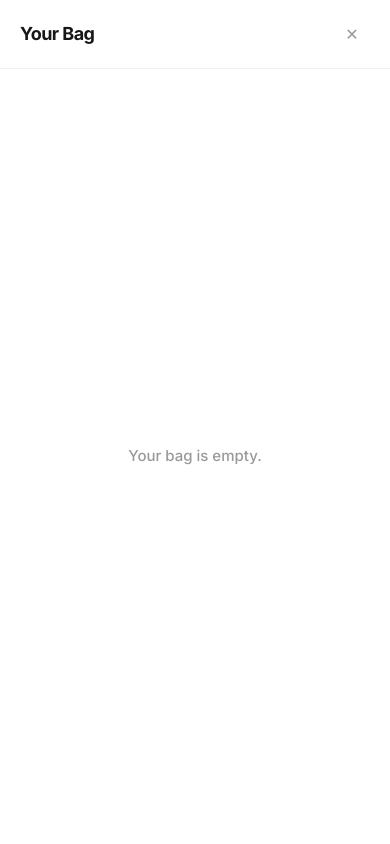
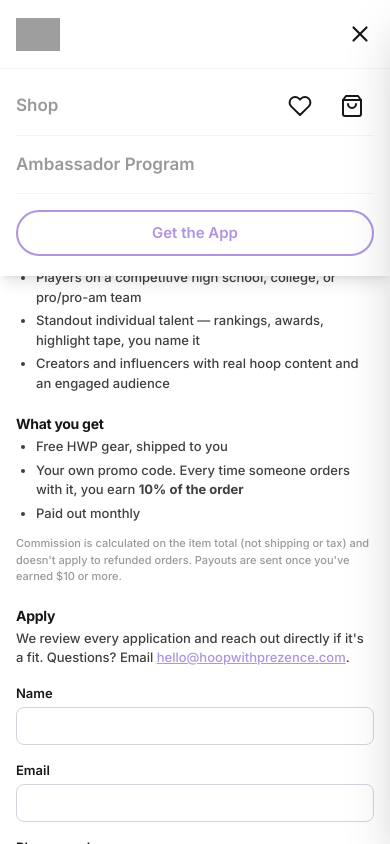
Before and after one commit to teobuilds/hwp-waitlist-site, a Next.js app: page /ambassadors in a window 390 px wide. Both pictures are taken after a click on the button "Open menu". Shown: the top 844 px of the page. Built offline with nearby package versions, Linux system fonts and the light colour scheme; grey boxes are pictures that could not be loaded.

Commit message:
Mobile hamburger menu; remove 'What you do' from ambassador page
Co-Authored-By: Claude Sonnet 5.5 <noreply@anthropic.com>

```diff
--- a/app/ambassadors/page.tsx
+++ b/app/ambassadors/page.tsx
@@ -35,15 +35,6 @@ export default function AmbassadorsPage() {
               <li>Your own promo code. Every time someone orders with it, you earn <strong>10% of the order</strong></li>
               <li>Paid out monthly</li>
             </ul>
-          </div>
-
-          <div>
-            <h2 className="mb-1.5 text-[14px] md:text-[17px]" style={{ color: '#171717', fontWeight: 700, letterSpacing: '-0.02em' }}>What you do</h2>
-            <ul className="list-disc pl-5 flex flex-col gap-1">
-              <li>Make 3 videos repping HWP</li>
-              <li>Post a story that sends your followers to HWP to buy</li>
-              <li>Tag #HWPambassador so it&apos;s clear the gear was gifted</li>
-            </ul>
             <p className="mt-3 text-[11px] md:text-[13px]" style={{ color: '#999999' }}>Commission is calculated on the item total (not shipping or tax) and doesn&apos;t apply to refunded orders. Payouts are sent once you&apos;ve earned $10 or more.</p>
           </div>
 
--- a/components/Navbar.tsx
+++ b/components/Navbar.tsx
@@ -1,15 +1,66 @@
 'use client';
 
+import { useEffect, useState } from 'react';
 import Link from 'next/link';
 import Image from 'next/image';
+import { usePathname } from 'next/navigation';
 import { useCart } from '@/lib/cart-context';
 import { useFavorites } from '@/lib/favorites-context';
 import CartDrawer from './CartDrawer';
 import { APP_STORE_URL } from '@/lib/app-store';
 
+function HeartIcon({ size = 22 }: { size?: number }) {
+  return (
+    <svg width={size} height={size} viewBox="0 0 24 24" fill="none" stroke="#171717" strokeWidth="2" strokeLinecap="round" strokeLinejoin="round">
+      <path d="M20.8 4.6a5.5 5.5 0 0 0-7.8 0L12 5.6l-1-1a5.5 5.5 0 0 0-7.8 7.8l1 1L12 21l7.8-7.6 1-1a5.5 5.5 0 0 0 0-7.8Z" />
+    </svg>
+  );
+}
+
+function BagIcon({ size = 22 }: { size?: number }) {
+  return (
+    <svg width={size} height={size} viewBox="0 0 24 24" fill="none" stroke="#171717" strokeWidth="2" strokeLinecap="round" strokeLinejoin="round">
+      <path d="M6 2 3 6v14a2 2 0 0 0 2 2h14a2 2 0 0 0 2-2V6l-3-4Z" />
+      <path d="M3 6h18" />
+      <path d="M16 10a4 4 0 0 1-8 0" />
+    </svg>
+  );
+}
+
+function Badge({ count }: { count: number }) {
+  if (count <= 0) return null;
+  return (
+    <span
+      className="absolute -top-1 -right-1 min-w-[18px] h-[18px] px-1 rounded-full text-white text-[10px] flex items-center justify-center"
+      style={{ backgroundColor: '#AF94E0', fontWeight: 700 }}
+    >
+      {count}
+    </span>
+  );
+}
+
 export default function Navbar() {
   const { itemCount, openCart } = useCart();
   const { favorites } = useFavorites();
+  const [menuOpen, setMenuOpen] = useState(false);
+  const pathname = usePathname();
+
+  useEffect(() => {
+    setMenuOpen(false);
+  }, [pathname]);
+
+  useEffect(() => {
+    if (!menuOpen) return;
+    const onKey = (e: KeyboardEvent) => {
+      if (e.key === 'Escape') setMenuOpen(false);
+    };
+    window.addEventListener('keydown', onKey);
+    return () => window.removeEventListener('keydown', onKey);
+  }, [menuOpen]);
+
+  const grayLink = { fontWeight: 600, color: '#999999' } as const;
+  const hoverIn = (e: React.MouseEvent) => ((e.currentTarget as HTMLElement).style.color = '#AF94E0');
+  const hoverOut = (e: React.MouseEvent) => ((e.currentTarget as HTMLElement).style.color = '#999999');
 
   return (
     <nav className="fixed top-0 left-0 right-0 z-50 flex items-center justify-between px-4 py-3 md:px-6 md:py-4 bg-white">
@@ -17,57 +68,104 @@ export default function Navbar() {
         <Image src="/images/logo.png" alt="Hoop With Prezence" width={975} height={1024} className="w-[44px] h-auto md:w-[60px]" />
       </Link>
 
-      <div className="flex items-center gap-3 md:gap-4">
-        <Link href="/shop" className="transition-colors text-[13px] md:text-[15px]" style={{ fontWeight: 600, color: '#999999' }}
-          onMouseEnter={e => (e.currentTarget as HTMLAnchorElement).style.color = '#AF94E0'}
-          onMouseLeave={e => (e.currentTarget as HTMLAnchorElement).style.color = '#999999'}
-        >
+      {/* Desktop */}
+      <div className="hidden md:flex items-center gap-4">
+        <Link href="/shop" className="transition-colors text-[15px]" style={grayLink} onMouseEnter={hoverIn} onMouseLeave={hoverOut}>
           Shop
         </Link>
 
-        <Link
-          href="/favorites"
-          aria-label="View favorites"
-          className="relative w-9 h-9 md:w-10 md:h-10 flex items-center justify-center"
-        >
-          <svg width="22" height="22" viewBox="0 0 24 24" fill="none" stroke="#171717" strokeWidth="2" strokeLinecap="round" strokeLinejoin="round">
-            <path d="M20.8 4.6a5.5 5.5 0 0 0-7.8 0L12 5.6l-1-1a5.5 5.5 0 0 0-7.8 7.8l1 1L12 21l7.8-7.6 1-1a5.5 5.5 0 0 0 0-7.8Z" />
-          </svg>
-          {favorites.length > 0 && (
-            <span
-              className="absolute -top-1 -right-1 min-w-[18px] h-[18px] px-1 rounded-full text-white text-[10px] flex items-center justify-center"
-              style={{ backgroundColor: '#AF94E0', fontWeight: 700 }}
-            >
-              {favorites.length}
-            </span>
-          )}
+        <Link href="/favorites" aria-label="View favorites" className="relative w-10 h-10 flex items-center justify-center">
+          <HeartIcon />
+          <Badge count={favorites.length} />
         </Link>
 
-        <button
-          onClick={openCart}
-          aria-label="Open bag"
-          className="relative w-9 h-9 md:w-10 md:h-10 flex items-center justify-center"
-        >
-          <svg width="22" height="22" viewBox="0 0 24 24" fill="none" stroke="#171717" strokeWidth="2" strokeLinecap="round" strokeLinejoin="round">
-            <path d="M6 2 3 6v14a2 2 0 0 0 2 2h14a2 2 0 0 0 2-2V6l-3-4Z" />
-            <path d="M3 6h18" />
-            <path d="M16 10a4 4 0 0 1-8 0" />
-          </svg>
-          {itemCount > 0 && (
-            <span
-              className="absolute -top-1 -right-1 min-w-[18px] h-[18px] px-1 rounded-full text-white text-[10px] flex items-center justify-center"
-              style={{ backgroundColor: '#AF94E0', fontWeight: 700 }}
-            >
-              {itemCount}
-            </span>
-          )}
+        <button onClick={openCart} aria-label="Open bag" className="relative w-10 h-10 flex items-center justify-center">
+          <BagIcon />
+          <Badge count={itemCount} />
         </button>
 
         <a href={APP_STORE_URL} target="_blank" rel="noopener noreferrer">
-          <button className="btn-pill px-4 py-2 text-[13px] md:px-6 md:py-3 md:text-[15px]" style={{ fontWeight: 600, letterSpacing: '0em', lineHeight: 1.2 }}>
+          <button className="btn-pill px-6 py-3 text-[15px]" style={{ fontWeight: 600, letterSpacing: '0em', lineHeight: 1.2 }}>
             Get the App
           </button>
         </a>
+      </div>
+
+      {/* Mobile: hamburger */}
+      <button
+        type="button"
+        onClick={() => setMenuOpen(o => !o)}
+        aria-label={menuOpen ? 'Close menu' : 'Open menu'}
+        aria-expanded={menuOpen}
+        aria-controls="mobile-menu"
+        className="md:hidden relative w-11 h-11 -mr-2 flex items-center justify-center"
+      >
+        <svg width="26" height="26" viewBox="0 0 24 24" fill="none" stroke="#171717" strokeWidth="2" strokeLinecap="round">
+          {menuOpen ? (
+            <>
+              <path d="M6 6l12 12" />
+              <path d="M18 6L6 18" />
+            </>
+          ) : (
+            <>
+              <path d="M4 7h16" />
+              <path d="M4 12h16" />
+              <path d="M4 17h16" />
+            </>
+          )}
+        </svg>
+        {!menuOpen && itemCount + favorites.length > 0 && (
+          <span className="absolute top-2 right-2 w-2.5 h-2.5 rounded-full" style={{ backgroundColor: '#AF94E0' }} />
+        )}
+      </button>
+
+      {/* Mobile: dropdown */}
+      <div
+        id="mobile-menu"
+        className={`md:hidden absolute top-full left-0 right-0 bg-white border-t border-gray-100 shadow-lg overflow-hidden transition-all duration-200 ease-out ${
+          menuOpen ? 'max-h-[360px] opacity-100' : 'max-h-0 opacity-0 pointer-events-none'
+        }`}
+        aria-hidden={!menuOpen}
+      >
+        <div className="px-4 pt-2 pb-5 flex flex-col">
+          <div className="flex items-center justify-between py-1">
+            <Link href="/shop" className="py-3 text-[17px] transition-colors" style={grayLink} onMouseEnter={hoverIn} onMouseLeave={hoverOut}>
+              Shop
+            </Link>
+            <div className="flex items-center gap-2">
+              <Link href="/favorites" aria-label="View favorites" className="relative w-11 h-11 flex items-center justify-center">
+                <HeartIcon size={24} />
+                <Badge count={favorites.length} />
+              </Link>
+              <button
+                type="button"
+                onClick={() => {
+                  setMenuOpen(false);
+                  openCart();
+                }}
+                aria-label="Open bag"
+                className="relative w-11 h-11 flex items-center justify-center"
+              >
+                <BagIcon size={24} />
+                <Badge count={itemCount} />
+              </button>
+            </div>
+          </div>
+
+          <div className="border-t border-gray-100" />
+
+          <Link href="/ambassadors" className="py-4 text-[17px] transition-colors" style={grayLink} onMouseEnter={hoverIn} onMouseLeave={hoverOut}>
+            Ambassador Program
+          </Link>
+
+          <div className="border-t border-gray-100 mb-4" />
+
+          <a href={APP_STORE_URL} target="_blank" rel="noopener noreferrer" className="block">
+            <button className="btn-pill w-full py-3 text-[15px]" style={{ fontWeight: 600, letterSpacing: '0em', lineHeight: 1.2 }}>
+              Get the App
+            </button>
+          </a>
+        </div>
       </div>
 
       <CartDrawer />
```
